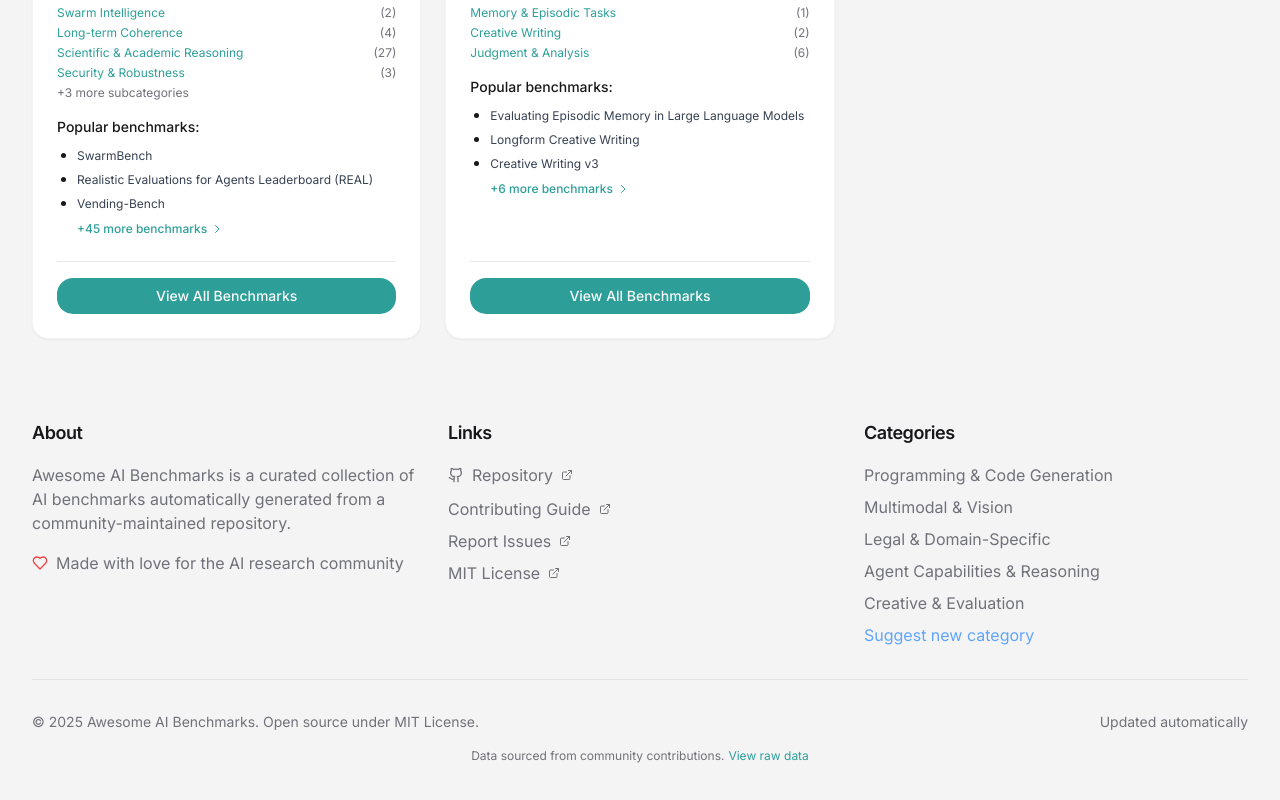
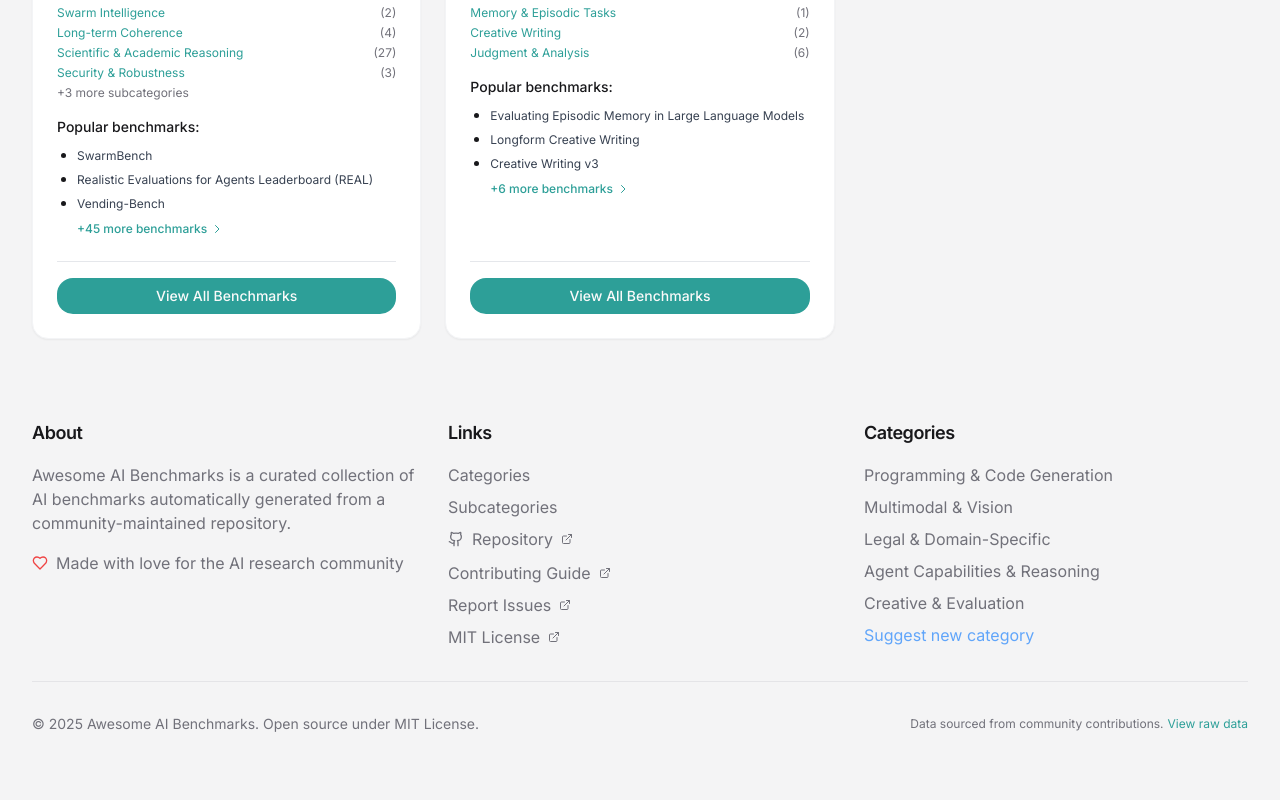
Before and after one commit to panilya/awesome-ai-benchmarks, a Next.js app in the folder website/: page /categories in a window 1280 px wide. Shown: the part 1213-2013 px from the top of the page. Built offline with nearby package versions, Linux system fonts and the light colour scheme.

Commit message:
Update footer in website

```diff
--- a/website/src/components/Footer.tsx
+++ b/website/src/components/Footer.tsx
@@ -2,6 +2,7 @@
 
 import { useState, useEffect } from 'react';
 import { Github, Heart, ExternalLink } from 'lucide-react';
+import Link from 'next/link';
 
 interface Category {
   name: string;
@@ -56,6 +57,22 @@
           <div>
             <h3 className="text-lg font-semibold mb-4">Links</h3>
             <ul className="space-y-2">
+              <li>
+                <Link
+                  href="/categories"
+                  className="text-muted-foreground hover:text-foreground transition-colors"
+                >
+                  Categories
+                </Link>
+              </li>
+              <li>
+                <Link
+                  href="/subcategories"
+                  className="text-muted-foreground hover:text-foreground transition-colors"
+                >
+                  Subcategories
+                </Link>
+              </li>
               <li>
                 <a
                   href="https://github.com/panilya/awesome-ai-benchmarks"
@@ -139,12 +156,7 @@
               © 2025 Awesome AI Benchmarks. Open source under MIT License.
             </div>
 
-            <div className="flex items-center gap-4 text-sm text-muted-foreground">
-              <span>Updated automatically</span>
-            </div>
-          </div>
-
-          <div className="mt-4 text-center text-xs text-muted-foreground">
+            <div className="text-center text-xs text-muted-foreground">
               Data sourced from community contributions.
               <a
                 href="https://github.com/panilya/awesome-ai-benchmarks/blob/main/README.md"
@@ -157,6 +169,7 @@
             </div>
           </div>
         </div>
+      </div>
     </footer>
   );
 }
```
Lines whose indentation alone changed are shown as unchanged.
